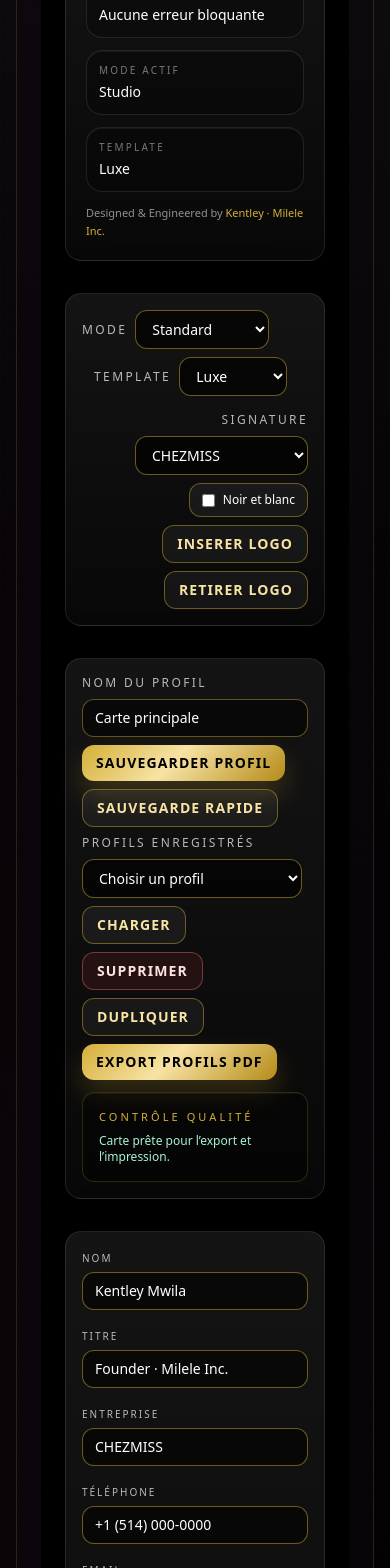
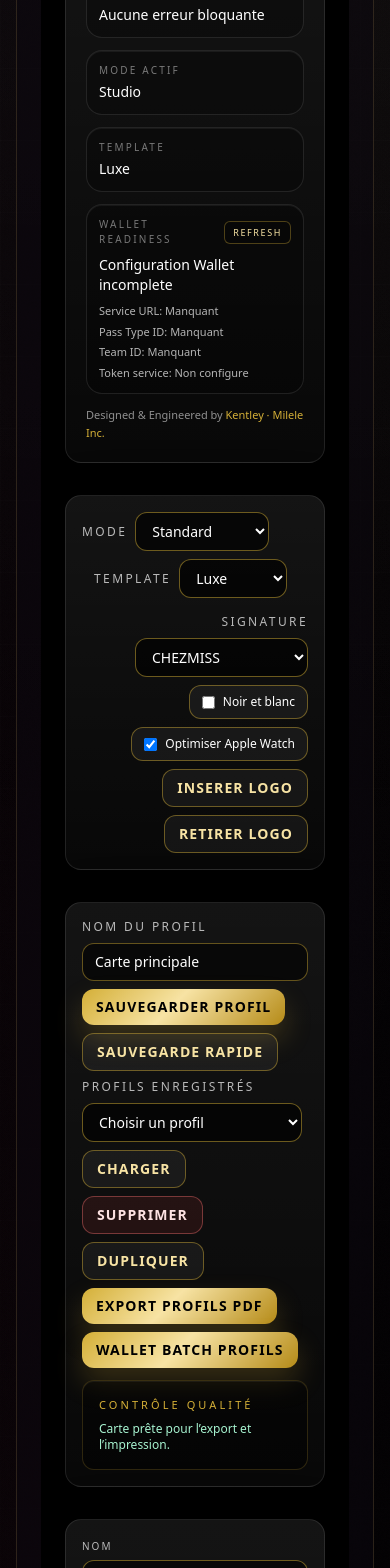
Before and after one commit to kentleyk-ui/chezmiss, a Next.js app: page /staff in a window 390 px wide. Shown: the part 2740-4308 px from the top of the page. Built offline with nearby package versions, Linux system fonts and the light colour scheme.

Commit message:
feat: add wallet readiness panel and profile batch reporting

```diff
--- /dev/null
+++ b/app/api/wallet/status/route.ts
@@ -0,0 +1,18 @@
+import { NextResponse } from "next/server"
+
+export async function GET() {
+  const checks = {
+    passServiceUrl: Boolean(process.env.APPLE_WALLET_PASS_URL),
+    passTypeIdentifier: Boolean(process.env.APPLE_WALLET_PASS_TYPE_IDENTIFIER),
+    teamIdentifier: Boolean(process.env.APPLE_WALLET_TEAM_IDENTIFIER),
+    passTokenConfigured: Boolean(process.env.APPLE_WALLET_PASS_TOKEN),
+  }
+
+  const ready = checks.passServiceUrl && checks.passTypeIdentifier && checks.teamIdentifier
+
+  return NextResponse.json({
+    ready,
+    checks,
+    generatedAt: new Date().toISOString(),
+  })
+}
--- a/components/PlatinumBusinessCardGenerator.tsx
+++ b/components/PlatinumBusinessCardGenerator.tsx
@@ -14,6 +14,23 @@ type ToastState = {
   message: string
   tone: ToastTone
 } | null
+
+type WalletStatus = {
+  ready: boolean
+  checks: {
+    passServiceUrl: boolean
+    passTypeIdentifier: boolean
+    teamIdentifier: boolean
+    passTokenConfigured: boolean
+  }
+  generatedAt: string
+}
+
+type WalletBatchResult = {
+  name: string
+  channel: "pkpass" | "vcard" | "invalid" | "error"
+  message: string
+}
 
 type CardData = {
   name: string
@@ -33,6 +50,7 @@ type SavedProfile = {
   theme: CardTheme
   mode: ModeType
   isMonochrome: boolean
+  watchOptimized: boolean
   team: CardData[]
 }
 
@@ -121,12 +139,18 @@ export default function PlatinumBusinessCardGenerator() {
   const [mode, setMode] = useState<ModeType>("standard")
   const [theme, setTheme] = useState<CardTheme>("luxe")
   const [isMonochrome, setIsMonochrome] = useState(false)
+  const [watchOptimized, setWatchOptimized] = useState(true)
   const [card, setCard] = useState<CardData>(defaultCard)
   const [team, setTeam] = useState<CardData[]>([defaultCard])
   const [profileName, setProfileName] = useState("Carte principale")
   const [savedProfiles, setSavedProfiles] = useState<SavedProfile[]>([])
   const [selectedProfileName, setSelectedProfileName] = useState("")
   const [toast, setToast] = useState<ToastState>(null)
+  const [walletStatus, setWalletStatus] = useState<WalletStatus | null>(null)
+  const [walletStatusLoading, setWalletStatusLoading] = useState(false)
+  const [walletStatusError, setWalletStatusError] = useState<string | null>(null)
+  const [walletBatchRunning, setWalletBatchRunning] = useState(false)
+  const [walletBatchReport, setWalletBatchReport] = useState<WalletBatchResult[]>([])
   const previewRef = useRef<HTMLDivElement | null>(null)
   const sheetRef = useRef<HTMLDivElement | null>(null)
   const logoInputRef = useRef<HTMLInputElement | null>(null)
@@ -217,6 +241,7 @@ export default function PlatinumBusinessCardGenerator() {
       theme,
       mode,
       isMonochrome,
+      watchOptimized,
       team: cloneTeamData(team),
     }
     const nextProfiles = [...savedProfiles.filter((profile) => profile.name !== name), nextProfile].sort((a, b) =>
@@ -227,7 +252,7 @@ export default function PlatinumBusinessCardGenerator() {
     setSelectedProfileName(name)
     window.localStorage.setItem(
       CARD_STORAGE_KEY,
-      JSON.stringify({ card, theme, mode, isMonochrome, team })
+      JSON.stringify({ card, theme, mode, isMonochrome, watchOptimized, team })
     )
     notify(`Profil \"${name}\" sauvegardé.`, "success")
   }
@@ -243,6 +268,7 @@ export default function PlatinumBusinessCardGenerator() {
     setTheme(profile.theme)
     setMode(profile.mode ?? "standard")
     setIsMonochrome(Boolean(profile.isMonochrome))
+    setWatchOptimized(profile.watchOptimized !== false)
     setTeam(cloneTeamData(profile.team))
     setProfileName(profile.name)
     window.localStorage.setItem(
@@ -252,6 +278,7 @@ export default function PlatinumBusinessCardGenerator() {
         theme: profile.theme,
         mode: profile.mode ?? "standard",
         isMonochrome: Boolean(profile.isMonochrome),
+        watchOptimized: profile.watchOptimized !== false,
         team: cloneTeamData(profile.team),
       })
     )
@@ -291,6 +318,7 @@ export default function PlatinumBusinessCardGenerator() {
       theme: profile.theme,
       mode: profile.mode ?? "standard",
       isMonochrome: Boolean(profile.isMonochrome),
+      watchOptimized: profile.watchOptimized !== false,
       team: cloneTeamData(profile.team),
     }
 
@@ -338,8 +366,8 @@ export default function PlatinumBusinessCardGenerator() {
     notify("Export batch PDF des profils terminé.", "success")
   }
 
-  function validateBeforeExport() {
-    const issues = validateCardData(card)
+  function validateBeforeExport(targetCard: CardData = card) {
+    const issues = validateCardData(targetCard)
     if (issues.length > 0) {
       notify(`Export bloqué: ${issues[0]}`, "error")
       return false
@@ -363,6 +391,7 @@ export default function PlatinumBusinessCardGenerator() {
       theme,
       mode,
       isMonochrome,
+      watchOptimized,
       team: cloneTeamData(team),
     }
     persistProfiles([
@@ -371,7 +400,7 @@ export default function PlatinumBusinessCardGenerator() {
     ].sort((a, b) => a.name.localeCompare(b.name, "fr")))
     window.localStorage.setItem(
       CARD_STORAGE_KEY,
-      JSON.stringify({ card, theme, mode, isMonochrome, team })
+      JSON.stringify({ card, theme, mode, isMonochrome, watchOptimized, team })
     )
     setSelectedProfileName(profile.name)
     notify("Carte sauvegardée localement.", "success")
@@ -401,6 +430,9 @@ export default function PlatinumBusinessCardGenerator() {
         }
         if ("isMonochrome" in parsed) {
           setIsMonochrome(Boolean(parsed.isMonochrome))
+        }
+        if ("watchOptimized" in parsed) {
+          setWatchOptimized(parsed.watchOptimized !== false)
         }
         if ("team" in parsed && Array.isArray(parsed.team)) {
           setTeam(cloneTeamData(parsed.team as CardData[]))
@@ -508,15 +540,25 @@ export default function PlatinumBusinessCardGenerator() {
       sourceTheme?: CardTheme
       sourceMode?: ModeType
       sourceMonochrome?: boolean
+      sourceWatchOptimized?: boolean
       sourceProfileName?: string
       silent?: boolean
-    }
-  ) {
-    if (!validateBeforeExport()) return
+      preferDirectDownload?: boolean
+    }
+  ): Promise<WalletBatchResult> {
+    if (!validateBeforeExport(sourceCard)) {
+      return {
+        name: options?.sourceProfileName || sourceCard.name || "Carte",
+        channel: "invalid",
+        message: "Carte invalide: champs obligatoires manquants ou incorrects.",
+      }
+    }
 
     const walletTheme = options?.sourceTheme ?? theme
     const walletMode = options?.sourceMode ?? mode
     const walletMonochrome = options?.sourceMonochrome ?? isMonochrome
+    const walletWatchOptimized = options?.sourceWatchOptimized ?? watchOptimized
+    const targetName = options?.sourceProfileName || sourceCard.name || "Carte"
 
     const payload = {
       name: sourceCard.name.trim(),
@@ -530,11 +572,13 @@ export default function PlatinumBusinessCardGenerator() {
       signature: sourceCard.signature,
       showQR: sourceCard.showQR,
       monochrome: walletMonochrome,
+      watchOptimized: walletWatchOptimized,
       logo: sourceCard.logo,
       profileName: options?.sourceProfileName,
     }
 
     let passDownloaded = false
+    let apiErrorMessage = ""
 
     try {
       const response = await fetch("/api/wallet/apple-pass", {
@@ -558,25 +602,37 @@ export default function PlatinumBusinessCardGenerator() {
           if (!options?.silent) {
             notify("Pass Apple Wallet telecharge.", "success")
           }
+          return {
+            name: targetName,
+            channel: "pkpass",
+            message: "Pass Apple Wallet telecharge.",
+          }
         }
       } else {
         const errorBody = (await response.json().catch(() => null)) as { message?: string } | null
+        apiErrorMessage = errorBody?.message ?? "Service Wallet indisponible"
         if (errorBody?.message && !options?.silent) {
           notify(errorBody.message, "info")
         }
       }
     } catch {
-      // Fallback handled below.
-    }
-
-    if (passDownloaded) return
+      apiErrorMessage = "Echec de connexion au service Wallet"
+    }
+
+    if (passDownloaded) {
+      return {
+        name: targetName,
+        channel: "pkpass",
+        message: "Pass Apple Wallet telecharge.",
+      }
+    }
 
     const vcard = buildVCard(sourceCard)
     const fileName = `${sanitizeFileStem(sourceCard.name)}.vcf`
     const blob = new Blob([vcard], { type: "text/vcard;charset=utf-8" })
     const file = new File([blob], fileName, { type: "text/vcard;charset=utf-8" })
 
-    if (navigator.share && navigator.canShare?.({ files: [file] })) {
+    if (!options?.preferDirectDownload && navigator.share && navigator.canShare?.({ files: [file] })) {
       try {
         await navigator.share({
           title: `Contact ${sourceCard.name}`,
@@ -586,12 +642,19 @@ export default function PlatinumBusinessCardGenerator() {
         if (!options?.silent) {
           notify("Contact partage au format vCard.", "info")
         }
-        return
+        return {
+          name: targetName,
+          channel: "vcard",
+          message: apiErrorMessage
+            ? `Fallback vCard via partage: ${apiErrorMessage}`
+            : "Contact partage au format vCard.",
+        }
       } catch {
         // Continue with direct download.
       }
     }
 
+    try {
       const link = document.createElement("a")
       link.href = URL.createObjectURL(blob)
       link.download = fileName
@@ -600,6 +663,20 @@ export default function PlatinumBusinessCardGenerator() {
       if (!options?.silent) {
         notify("Service Apple Wallet non configure. Fichier vCard telecharge en alternative.", "info")
       }
+      return {
+        name: targetName,
+        channel: "vcard",
+        message: apiErrorMessage
+          ? `Fallback vCard telecharge: ${apiErrorMessage}`
+          : "Fallback vCard telecharge.",
+      }
+    } catch {
+      return {
+        name: targetName,
+        channel: "error",
+        message: apiErrorMessage || "Impossible de telecharger la vCard.",
+      }
+    }
   }
 
   async function addSelectedProfileToAppleWallet() {
@@ -634,8 +711,10 @@ export default function PlatinumBusinessCardGenerator() {
         sourceTheme: theme,
         sourceMode: "team",
         sourceMonochrome: isMonochrome,
+        sourceWatchOptimized: watchOptimized,
         sourceProfileName: `Equipe ${idx + 1}`,
         silent: true,
+        preferDirectDownload: true,
       })
       processed += 1
     }
@@ -647,6 +726,76 @@ export default function PlatinumBusinessCardGenerator() {
 
     notify(`${processed} carte(s) equipe envoyee(s) vers Wallet/vCard.`, "success")
   }
+
+  async function fetchWalletStatus() {
+    setWalletStatusLoading(true)
+    setWalletStatusError(null)
+    try {
+      const response = await fetch("/api/wallet/status", { cache: "no-store" })
+      if (!response.ok) {
+        setWalletStatus(null)
+        setWalletStatusError("Impossible de verifier la configuration Wallet.")
+        return
+      }
+      const payload = (await response.json()) as WalletStatus
+      setWalletStatus(payload)
+    } catch {
+      setWalletStatus(null)
+      setWalletStatusError("Service de diagnostic Wallet indisponible.")
+    } finally {
+      setWalletStatusLoading(false)
+    }
+  }
+
+  async function addAllProfilesToAppleWalletBatch() {
+    if (savedProfiles.length === 0) {
+      notify("Aucun profil sauvegarde pour Wallet batch.", "error")
+      return
+    }
+
+    setWalletBatchRunning(true)
+    const results: WalletBatchResult[] = []
+
+    for (const profile of savedProfiles) {
+      const issues = validateCardData(profile.card)
+      if (issues.length > 0) {
+        results.push({
+          name: profile.name,
+          channel: "invalid",
+          message: `Profil invalide: ${issues[0]}`,
+        })
+        continue
+      }
+
+      const result = await addToAppleWallet(profile.card, {
+        sourceTheme: profile.theme,
+        sourceMode: profile.mode,
+        sourceMonochrome: profile.isMonochrome,
+        sourceWatchOptimized: profile.watchOptimized,
+        sourceProfileName: profile.name,
+        silent: true,
+        preferDirectDownload: true,
+      })
+      results.push(result)
+    }
+
+    setWalletBatchReport(results)
+    setWalletBatchRunning(false)
+
+    const pkpassCount = results.filter((item) => item.channel === "pkpass").length
+    const vcardCount = results.filter((item) => item.channel === "vcard").length
+    const invalidCount = results.filter((item) => item.channel === "invalid").length
+    const errorCount = results.filter((item) => item.channel === "error").length
+
+    notify(
+      `Batch Wallet: ${pkpassCount} pkpass, ${vcardCount} vCard, ${invalidCount} invalides, ${errorCount} erreurs.`,
+      errorCount > 0 ? "error" : "success"
+    )
+  }
+
+  useEffect(() => {
+    fetchWalletStatus()
+  }, [])
 
   useEffect(() => {
     if (typeof window === "undefined") return
@@ -668,6 +817,7 @@ export default function PlatinumBusinessCardGenerator() {
                   ? ((item as Partial<SavedProfile>).mode as ModeType)
                   : "standard",
               isMonochrome: Boolean((item as Partial<SavedProfile>).isMonochrome),
+              watchOptimized: (item as Partial<SavedProfile>).watchOptimized !== false,
               team: cloneTeamData((item as Partial<SavedProfile>).team as CardData[]),
             }))
           setSavedProfiles(normalizedProfiles)
@@ -693,6 +843,7 @@ export default function PlatinumBusinessCardGenerator() {
             theme: migratedTheme,
             mode: "standard",
             isMonochrome: false,
+            watchOptimized: true,
             team: [migratedCard],
           }
           setSavedProfiles([legacyProfile])
@@ -843,6 +994,36 @@ export default function PlatinumBusinessCardGenerator() {
             <div className="text-[10px] uppercase tracking-[0.22em] text-white/45">Template</div>
             <div className="mt-1 text-sm text-white">{themeLabel}</div>
           </div>
+          <div className={chromeMetric}>
+            <div className="flex items-center justify-between gap-2">
+              <div className="text-[10px] uppercase tracking-[0.22em] text-white/45">Wallet readiness</div>
+              <button
+                type="button"
+                onClick={fetchWalletStatus}
+                className="rounded-md border border-[#D4AF37]/35 bg-black/20 px-2 py-1 text-[9px] uppercase tracking-[0.18em] text-[#f7e3a4]"
+              >
+                Refresh
+              </button>
+            </div>
+            <div className="mt-2 text-sm text-white">
+              {walletStatusLoading
+                ? "Verification en cours..."
+                : walletStatus
+                  ? walletStatus.ready
+                    ? "Configuration Wallet prete"
+                    : "Configuration Wallet incomplete"
+                  : "Statut Wallet indisponible"}
+            </div>
+            {walletStatus && (
+              <div className="mt-2 space-y-1 text-[11px] text-white/70">
+                <div>Service URL: {walletStatus.checks.passServiceUrl ? "OK" : "Manquant"}</div>
+                <div>Pass Type ID: {walletStatus.checks.passTypeIdentifier ? "OK" : "Manquant"}</div>
+                <div>Team ID: {walletStatus.checks.teamIdentifier ? "OK" : "Manquant"}</div>
+                <div>Token service: {walletStatus.checks.passTokenConfigured ? "Configure" : "Non configure"}</div>
+              </div>
+            )}
+            {walletStatusError && <div className="mt-2 text-[11px] text-red-200">{walletStatusError}</div>}
+          </div>
           <p className="text-[11px] leading-relaxed text-white/55">
             Designed & Engineered by <span className="text-[#D4AF37]">Kentley · Milele Inc.</span>
           </p>
@@ -896,6 +1077,15 @@ export default function PlatinumBusinessCardGenerator() {
               onChange={(e) => setIsMonochrome(e.target.checked)}
             />
             Noir et blanc
+          </label>
+
+          <label className="inline-flex items-center gap-2 rounded-xl border border-[#D4AF37]/45 bg-white/5 px-3 py-2 cursor-pointer transition hover:bg-white/10">
+            <input
+              type="checkbox"
+              checked={watchOptimized}
+              onChange={(e) => setWatchOptimized(e.target.checked)}
+            />
+            Optimiser Apple Watch
           </label>
 
           <button
@@ -991,6 +1181,14 @@ export default function PlatinumBusinessCardGenerator() {
                 className={chromeButtonPrimary}
               >
                 Export profils PDF
+              </button>
+              <button
+                type="button"
+                onClick={addAllProfilesToAppleWalletBatch}
+                disabled={walletBatchRunning}
+                className={chromeButtonPrimary}
+              >
+                {walletBatchRunning ? "Batch Wallet..." : "Wallet batch profils"}
               </button>
             </div>
           </div>
@@ -1007,6 +1205,31 @@ export default function PlatinumBusinessCardGenerator() {
               </ul>
             )}
           </div>
+
+          {walletBatchReport.length > 0 && (
+            <div className="md:col-span-3 rounded-xl border border-[#D4AF37]/20 bg-black/40 p-4 space-y-2">
+              <div className="text-[11px] uppercase tracking-[0.28em] text-[#D4AF37]">Rapport Wallet batch</div>
+              <div className="grid gap-2 md:grid-cols-2">
+                {walletBatchReport.map((item, idx) => (
+                  <div
+                    key={`${item.name}-${idx}`}
+                    className={`rounded-lg border px-3 py-2 text-[11px] ${
+                      item.channel === "pkpass"
+                        ? "border-emerald-400/35 bg-emerald-500/10 text-emerald-100"
+                        : item.channel === "vcard"
+                          ? "border-sky-300/35 bg-sky-500/10 text-sky-100"
+                          : item.channel === "invalid"
+                            ? "border-amber-300/35 bg-amber-500/10 text-amber-100"
+                            : "border-red-300/35 bg-red-500/10 text-red-100"
+                    }`}
+                  >
+                    <div className="font-semibold tracking-[0.08em] uppercase">{item.name}</div>
+                    <div className="mt-1 opacity-90">{item.channel.toUpperCase()} · {item.message}</div>
+                  </div>
+                ))}
+              </div>
+            </div>
+          )}
         </div>
       )}
 
@@ -1078,6 +1301,7 @@ export default function PlatinumBusinessCardGenerator() {
                   sourceTheme: theme,
                   sourceMode: mode,
                   sourceMonochrome: isMonochrome,
+                  sourceWatchOptimized: watchOptimized,
                 })}
                 className={chromeButtonPrimary}
               >
@@ -1195,6 +1419,7 @@ export default function PlatinumBusinessCardGenerator() {
                       sourceTheme: theme,
                       sourceMode: "team",
                       sourceMonochrome: isMonochrome,
+                      sourceWatchOptimized: watchOptimized,
                       sourceProfileName: `Equipe ${i + 1}`,
                     })}
                     className={chromeButtonPrimary}
@@ -1278,6 +1503,7 @@ export default function PlatinumBusinessCardGenerator() {
               sourceTheme: theme,
               sourceMode: "hologram",
               sourceMonochrome: isMonochrome,
+              sourceWatchOptimized: watchOptimized,
             })}
             className={chromeButtonPrimary}
           >
@@ -1299,6 +1525,7 @@ export default function PlatinumBusinessCardGenerator() {
               sourceTheme: theme,
               sourceMode: "mobile",
               sourceMonochrome: isMonochrome,
+              sourceWatchOptimized: watchOptimized,
             })}
             className={chromeButtonPrimary}
           >
```
Also changed, not shown: 1 other file (tests, documents, lock files or other folders). Lines whose indentation alone changed are shown as unchanged.
